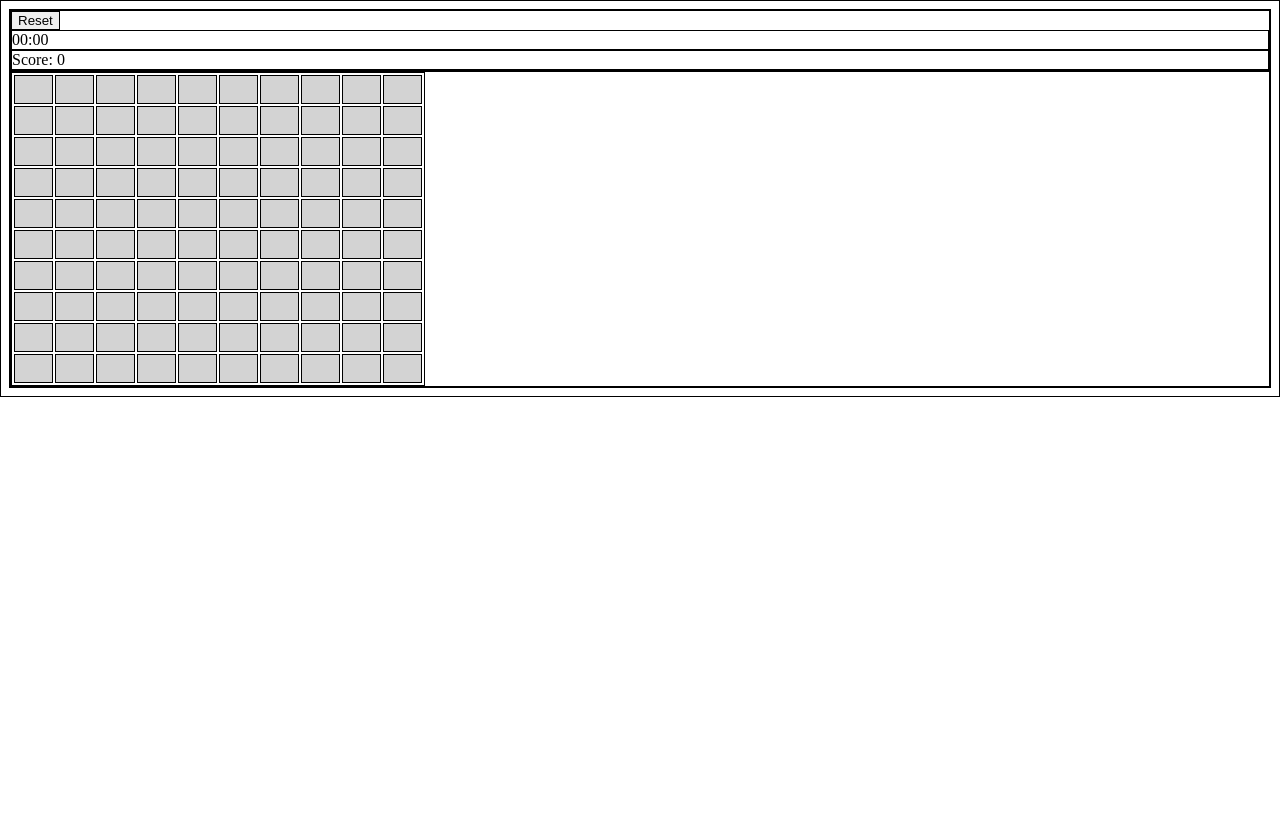
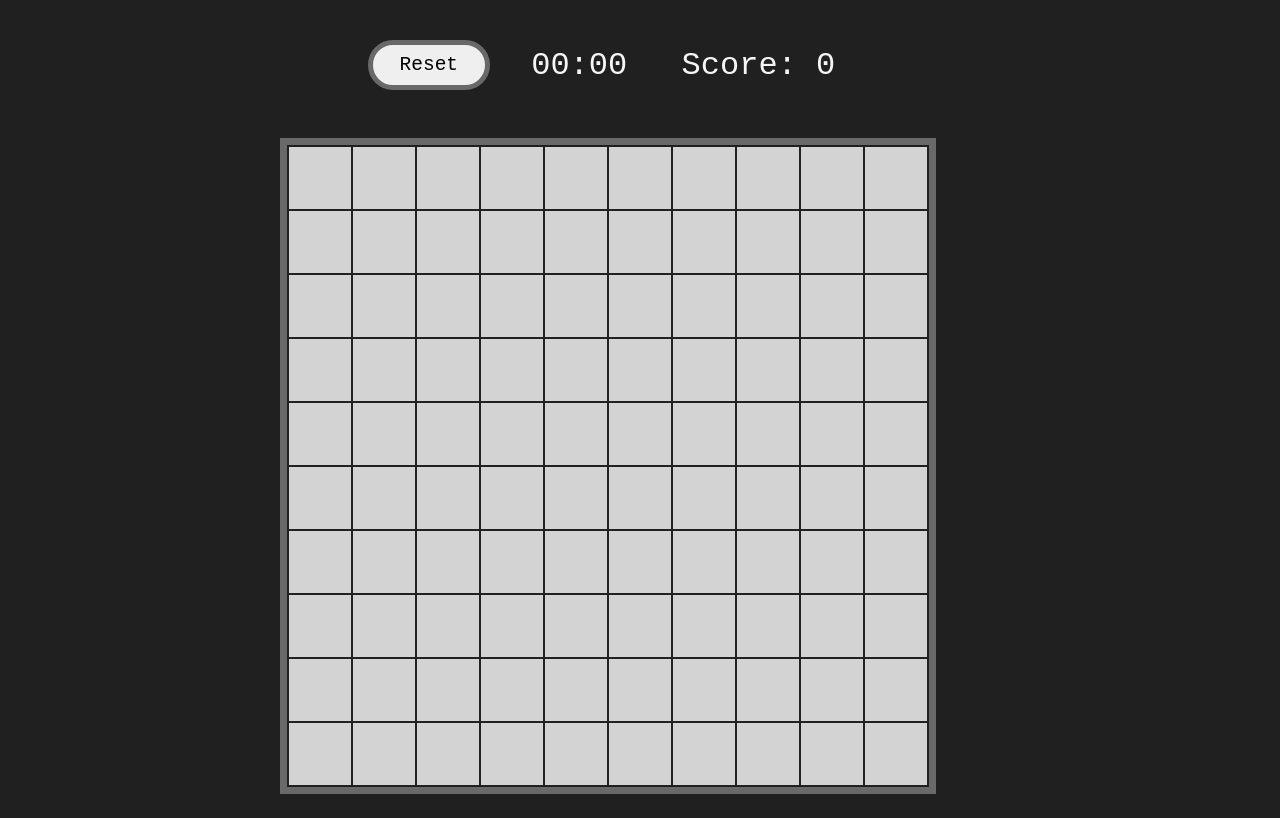
Before and after one commit to YogurtMold69/MinesweeperWeb, a website with bundled scripts: page index.html in a window 1280 px wide. Built offline with nearby package versions, Linux system fonts and the light colour scheme.

Commit message:
commit 6 done

```diff
--- a/index.html
+++ b/index.html
@@ -3,16 +3,6 @@
 <head>
     <meta charset="UTF-8">
     <title>Minesweeper</title>
-    <style>
-        * {
-            border: 1px solid black;
-        }
-
-        .cell {
-            width: 25px;
-            height: 25px;
-        }
-    </style>
     <link rel="stylesheet" href="styles/index.css">
     <script type="module" src="https://ajax.googleapis.com/ajax/libs/jquery/3.7.1/jquery.min.js"></script>
     <script type="module" src="index.js"></script>
--- a/index.js
+++ b/index.js
@@ -1,43 +1,59 @@
-import {initPartie, createBoard, updateBoard, debugOnlyShowCells} from "./modules/demineur.js";
+import {initPartie, createBoard, updateBoard} from "./modules/demineur.js";
+import {revealAllCells} from "./modules/utils/debugger.js";
 
 $(document).ready(function() {
-
 
     //---------- Creation des cellules de jeu ----------//
     createBoard(10, 10);
     initPartie(0.15);
 
 
-    //---------- Gestion du bouton reset ----------//
+
+    //---------- Ecouteurs d'evenements ----------//
+
+    // Gestion du bouton reset
     $('#reset').click(function() {
         initPartie(0.15);
     })
 
-
-    //---------- Gestion cases----------//
     const cells = $('.cell');
-
     cells.each(function() {
         const cell = $(this);
 
+
+        // Gestion click gauche (Reveler cellule)
         cell.click(function() {
 
-            if(this.className.match(".mine")) {
-                debugOnlyShowCells();
-            } else {
-                updateBoard(this);
+            // On peut seulement devoile la cellule si
+            // n'a pas de drapeau dessus
+            if(cell.html() !== "🚩") {
+
+                // Detection de la mine :
+                if (this.className.match(".mine")) {
+                    //FIXME: Condition d'arret pas implementee
+                    revealAllCells();
+                    alert("Kaboom!")
+
+                } else {
+                    updateBoard(this);
+                }
             }
         });
 
-        cell.contextmenu(function(event){
+
+        // Gestion click droit (Placer drapeau)
+        cell.contextmenu(function(event) {
             event.preventDefault();
 
-            // Fonction du click-droit pour placer un drapeau
-            if(cell.html() !== "🚩") {
-                cell.html("🚩");
-            }
-            else {
-                cell.html(" ");
+            // On peut seulement placer des drapeaux sur des cases
+            // que l'utilisateur n'a pas encore devoile
+            if (this.dataset.isHidden.match("true")) {
+                // Fonction du click-droit pour placer un drapeau
+                if (cell.html() !== "🚩") {
+                    cell.html("🚩")
+                } else {
+                    cell.html(" ");
+                }
             }
         });
     });
--- a/modules/demineur.js
+++ b/modules/demineur.js
@@ -1,4 +1,4 @@
-import { getAdjacentCells} from "./utils/2DHelper.js";
+import {getAdjacentCells} from "./utils/2DHelper.js";
 
 //---------- Creation d'un plateau de jeu ---------//
 
@@ -14,15 +14,14 @@ export function createBoard(rowLength, columnLength) {
         const ligne = document.createElement("tr");
         for (let j = 0; j < columnLength; j++) {
 
+            const td = document.createElement("td");
+
             // Chaque cellule a les attributs suivants :
             // classe "cell" pour iterer avec querySelector()
             // coordonnee x,
             // coordonnee y,
             // nombre de mines adjacentes a la case,
             // un boolean pour savoir si la case est revelee ou cachee
-
-            const td = document.createElement("td");
-
             td.className = "cell";
             td.dataset.y = i.toString();
             td.dataset.x = j.toString();
@@ -93,7 +92,7 @@ export function initPartie(difficulty) {
     Cette methode est appelee lorsqu'on clique sur une cellule.
     Elle s'occupe de reveler la case choisie ainsi que toutes les cellules '0' adjacentes.
 
-    @params: Reference vers la cellule cliquee.
+    @params cell : Reference vers la cellule cliquee.
  */
 export function updateBoard(cell) {
 
@@ -119,22 +118,3 @@ export function updateBoard(cell) {
         }
     }
 }
-
-
-
-
-
-
-//---------- debugging ----------//
-
-export function debugOnlyShowCells() {
-    const cells = $('.cell');
-
-    for (const cell of cells) {
-        if(cell.classList.contains("mine")) {
-            cell.textContent = "💣";
-        } else {
-            cell.textContent = cell.dataset.nbOfMines;
-        }
-    }
-}
--- /dev/null
+++ b/modules/utils/debugger.js
@@ -0,0 +1,13 @@
+//---------- debugging ----------//
+
+export function revealAllCells() {
+    const cells = $('.cell');
+
+    for (const cell of cells) {
+        if(cell.classList.contains("mine")) {
+            cell.textContent = "💣";
+        } else {
+            cell.textContent = cell.dataset.nbOfMines;
+        }
+    }
+}
--- a/styles/index.scss
+++ b/styles/index.scss
@@ -1,6 +1,20 @@
-td {
-  min-width: 60px;
-  min-height: 40px;
+body {
+  display: flex;
+
+  flex-direction: column;
+  justify-content: center;
+  align-items: center;
+
+  background: #202020;
+
+  width: 75%;
+
+  margin-left: 10%;
+}
+
+.cell {
+  width: 60px;
+  height: 60px;
 
   background-color: lightgray;
   font-family: monospace;
@@ -10,4 +24,91 @@ td {
   text-align: center;
 
   font-size: 2em;
+
+  &:hover {
+    background: #505050;
+  }
 }
+
+#board {
+  display: inline-table;
+
+  width: auto;
+  height: auto;
+
+  border: 7px solid dimgray;
+
+  margin: 1em;
+}
+
+header {
+  display: flex;
+  flex-direction: row;
+
+  margin: 2em;
+
+  width: 50%;
+
+}
+
+#score, #timer {
+  display: flex;
+
+  color:whitesmoke;
+
+  justify-content: center;
+  align-items: center;
+
+  width: 500px;
+  height: 50px;
+
+  font-family: "JetBrains Mono ExtraBold", monospace;
+
+  font-size:  2em
+}
+
+#reset {
+  display: flex;
+
+  width: 300px;
+  height: 50px;
+
+  justify-content: center;
+  align-items: center;
+
+  border: dimgray 5px solid;
+
+  border-radius: 26px;
+
+  font-family: monospace;
+  font-size: 1.5em;
+
+  &:hover {
+    background: darkgray;
+  }
+}
+
+.cell[data-nb-of-mines="1"] {
+  color: darkmagenta;
+}
+.cell[data-nb-of-mines="2"] {
+  color: blue;
+}
+.cell[data-nb-of-mines="3"] {
+  color: darkcyan;
+}
+.cell[data-nb-of-mines="4"] {
+  color: darkgreen;
+}
+.cell[data-nb-of-mines="5"] {
+  color: yellowgreen;
+}
+.cell[data-nb-of-mines="6"] {
+  color: yellow;
+}
+.cell[data-nb-of-mines="7"] {
+  color: orange;
+}
+.cell[data-nb-of-mines="8"] {
+  color: red;
+}
```
Also changed, not shown: styles/index.css, 1 other file.
